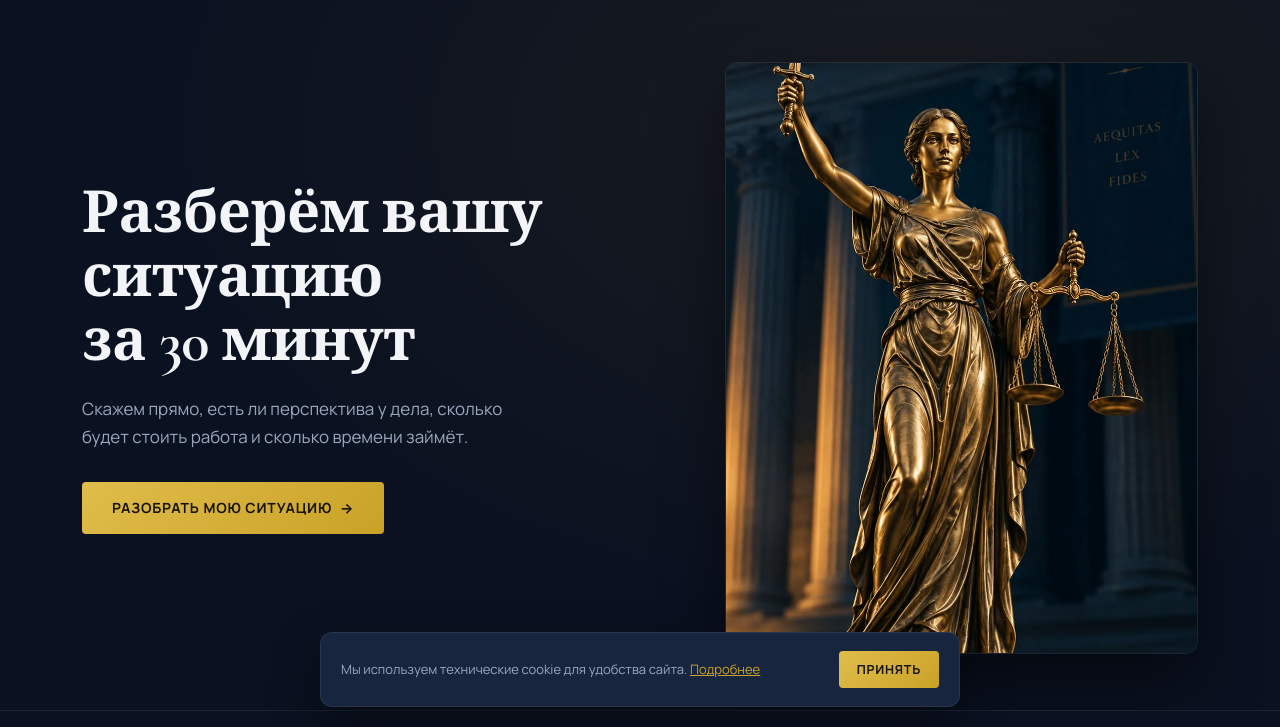
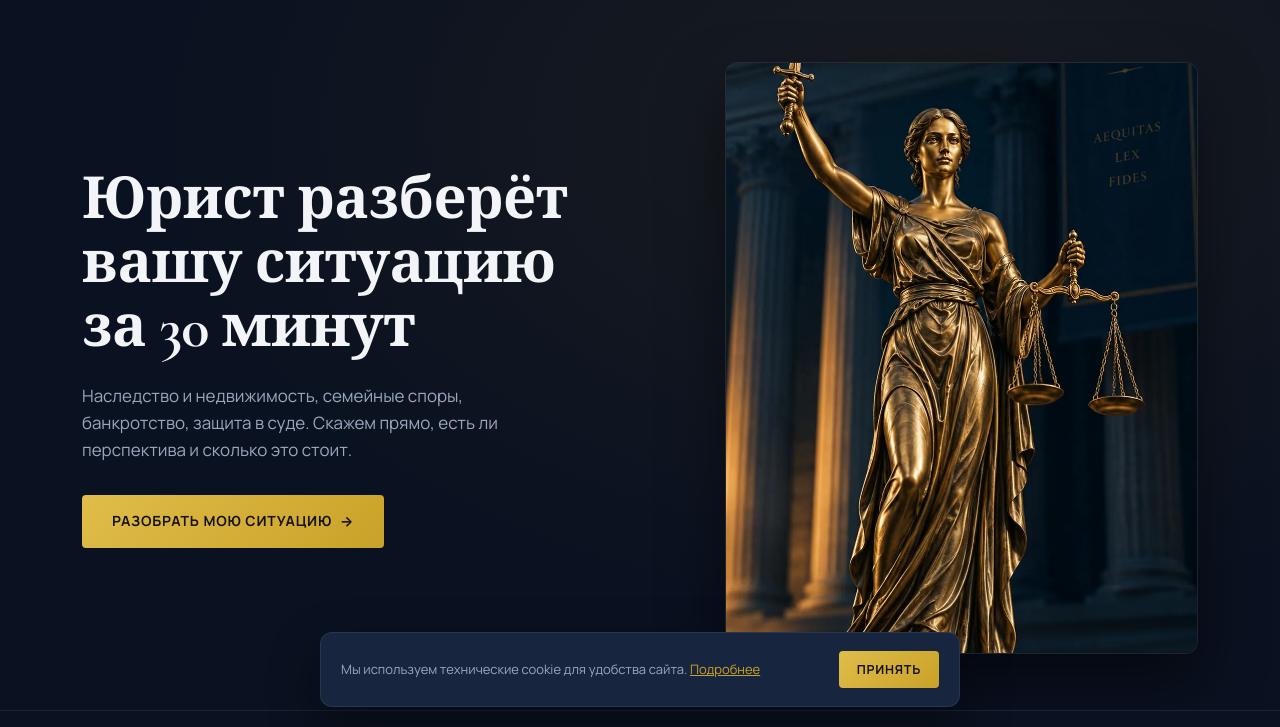
Before and after one commit to Allusa394/veritas-landing-proto, a plain HTML site: page index.html in a window 1280 px wide. Shown: the part 73-800 px from the top of the page. Drawn offline with nearby package versions, Linux system fonts and the light colour scheme.

Commit message:
[agent] fix: в заголовке видно, что это юристы и с чем к ним идут
Правка Аллы: «Разберём вашу ситуацию за 30 минут» не говорило о сфере, а
холодный трафик должен понимать с первого экрана, что это юридическая помощь
и что дела бывают разные. Теперь «Юрист разберёт вашу ситуацию за 30 минут»,
а подзаголовок называет направления: наследство и недвижимость, семейные
споры, банкротство, защита в суде.

Co-Authored-By: Claude Opus 5 <noreply@anthropic.com>

```diff
--- a/index.html
+++ b/index.html
@@ -948,8 +948,8 @@
 <section class="hero" id="top">
   <div class="container hero-inner">
     <div class="hero-copy">
-      <h1>Разберём вашу ситуацию за 30 минут</h1>
-      <p class="hero-sub">Скажем прямо, есть ли перспектива у дела, сколько будет стоить работа и сколько времени займёт.</p>
+      <h1>Юрист разберёт вашу ситуацию за 30 минут</h1>
+      <p class="hero-sub">Наследство и недвижимость, семейные споры, банкротство, защита в суде. Скажем прямо, есть ли перспектива и сколько это стоит.</p>
       <a href="#contact" class="btn btn-gold">Разобрать мою ситуацию <span class="btn-arrow">→</span></a>
     </div>
     <div class="hero-art">
```
